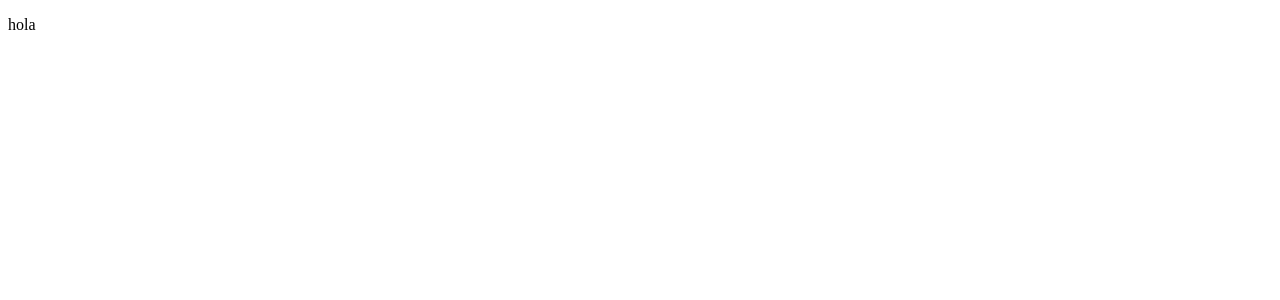
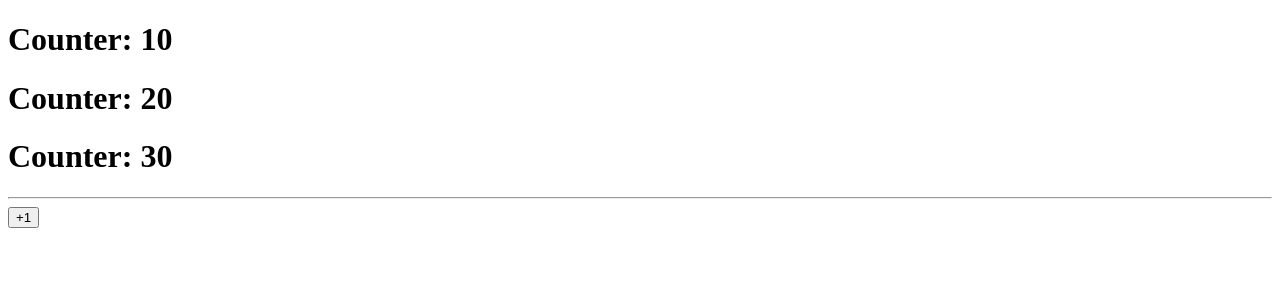
Before and after one commit to jhosuapp/hooks-react-ts, a React app: page / in a window 1280 px wide. Shown: the top 300 px of the page. Built offline with nearby package versions, Linux system fonts and the light colour scheme; the HTML template or start-up script is replaced by a standard one.

Commit message:
feat: useState

```diff
--- /dev/null
+++ b/src/01-use-state/Counter.tsx
@@ -0,0 +1,40 @@
+import { useState } from "react";
+
+export interface TypesCounter {
+    counter1: number,
+    counter2: number,
+    counter3: number,
+}
+
+const Counter = ():JSX.Element => {
+
+    const [counter, setCounter] = useState<TypesCounter>({
+        counter1: 10,
+        counter2: 20,
+        counter3: 30
+    });
+
+    const { counter1, counter2, counter3 } = counter;
+
+    const handleClick = ():void => {
+        setCounter({
+            ...counter,
+            counter1: counter1 + 1,
+        });
+    }
+
+
+    return (
+        <>
+            <h1>Counter: { counter1 }</h1>
+            <h1>Counter: { counter2 }</h1>
+            <h1>Counter: { counter3 }</h1>
+
+            <hr />
+
+            <button className="btn" onClick={ handleClick }>+1</button>
+        </>
+    )
+}
+
+export { Counter }
--- a/src/App.tsx
+++ b/src/App.tsx
@@ -1,5 +1,6 @@
+import { useState } from "react";
+
 const App = () => {
-
   return (
     <>
       <p>hola</p>
--- a/src/main.tsx
+++ b/src/main.tsx
@@ -1,9 +1,10 @@
 import React from 'react';
 import ReactDOM from 'react-dom/client';
-import { App } from './App.tsx';
+// import { App } from './App.tsx';
+import { Counter } from './01-use-state/Counter';
 
 ReactDOM.createRoot(document.getElementById('root')!).render(
   <React.StrictMode>
-    <App />
+    <Counter />
   </React.StrictMode>,
 )
```
